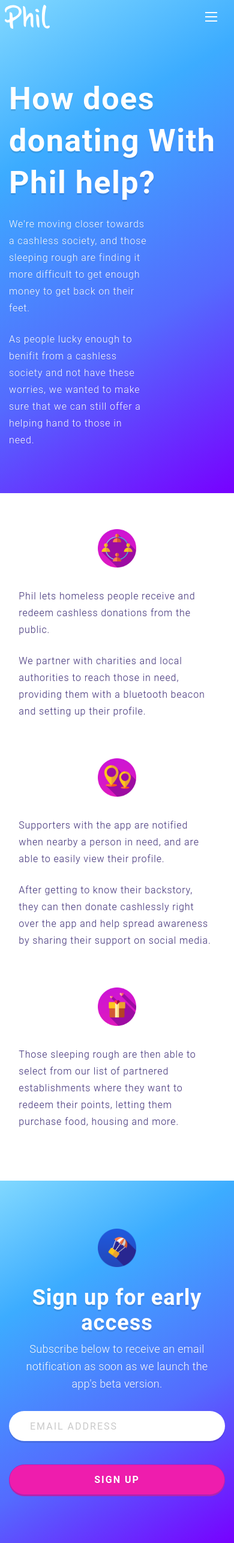
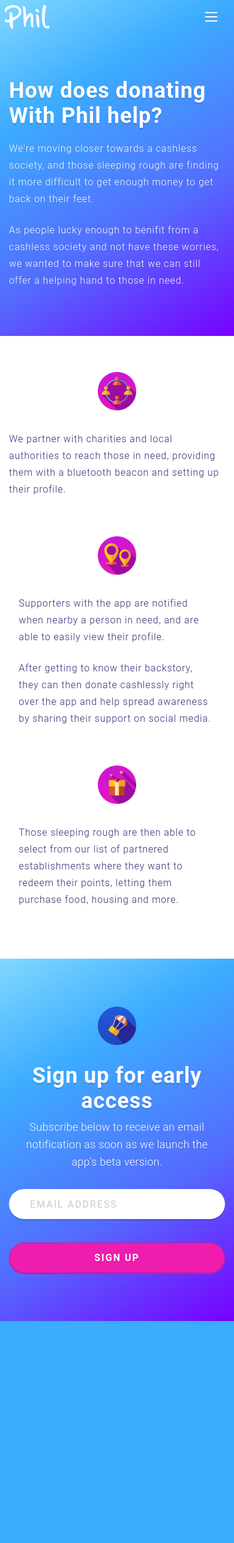
Before and after one commit to withphil/withphil.github.io, a Jekyll site: the page built from how-it-works/index.html, in a window 390 px wide. Shown: the whole page at 60% size. Built offline with Jekyll 4.4.1, drawn with Linux system fonts in a browser that asks for light colours; some web fonts are replaced; comment, search, counter and statistics services are not loaded; after the commit the page ends 2202 px from its top, so only the background shows below that.

Commit message:
site style

```diff
--- a/css/site-201807231103.scss
+++ b/css/site-201807231103.scss
@@ -945,6 +945,11 @@
     letter-spacing: 1px;
     line-height: 42px;
   }
+  .hero-banner.how-it-works h1 {
+    font-size: 36px;
+    letter-spacing: 1px;
+    line-height: 42px;
+  }
   footer h4 {
     font-size: 18px;
     letter-spacing: 0.29px;
--- a/how-it-works/index.html
+++ b/how-it-works/index.html
@@ -16,7 +16,7 @@
           <div class="large-9 medium-9 small-12 columns">
             <h1>How does donating With Phil help?</h1>
           </div>
-          <div class="large-8 medium-8 small-8 columns">
+          <div class="large-8 medium-8 small-12 columns">
             <p>We're moving closer towards a cashless society, and those sleeping rough are finding it more difficult to get enough money to get back on their feet.</p>
             <p>As people lucky enough to benifit from a cashless society and not have these worries, we wanted to make sure that we can still offer a helping hand to those in need.</p>
             <!-- <div class="buttons">
@@ -31,13 +31,12 @@
   <div class="main-body">
 
     <div class="row banner align-center">
-      <div class="large-10 medium-10 small-11 columns">
+      <div class="large-10 medium-10 small-12 columns">
         <div class="row">
           <div class="small-12 columns text-center hide-for-medium">
             <img src="/images/pages/distribution.png" alt="Image"></img>
           </div>
           <div class="large-8 medium-8 small-12 columns">
-            <p>Phil lets homeless people receive and redeem cashless donations from the public.</p>
             <p>We partner with charities and local authorities to reach those in need, providing them with a bluetooth beacon and setting up their profile.</p>
           </div>
           <div class="large-4 medium-4 small-3 columns text-center show hide-for-small-only">
```
Also changed, not shown: images/pages/hero-2.jpg, 1 other file.
